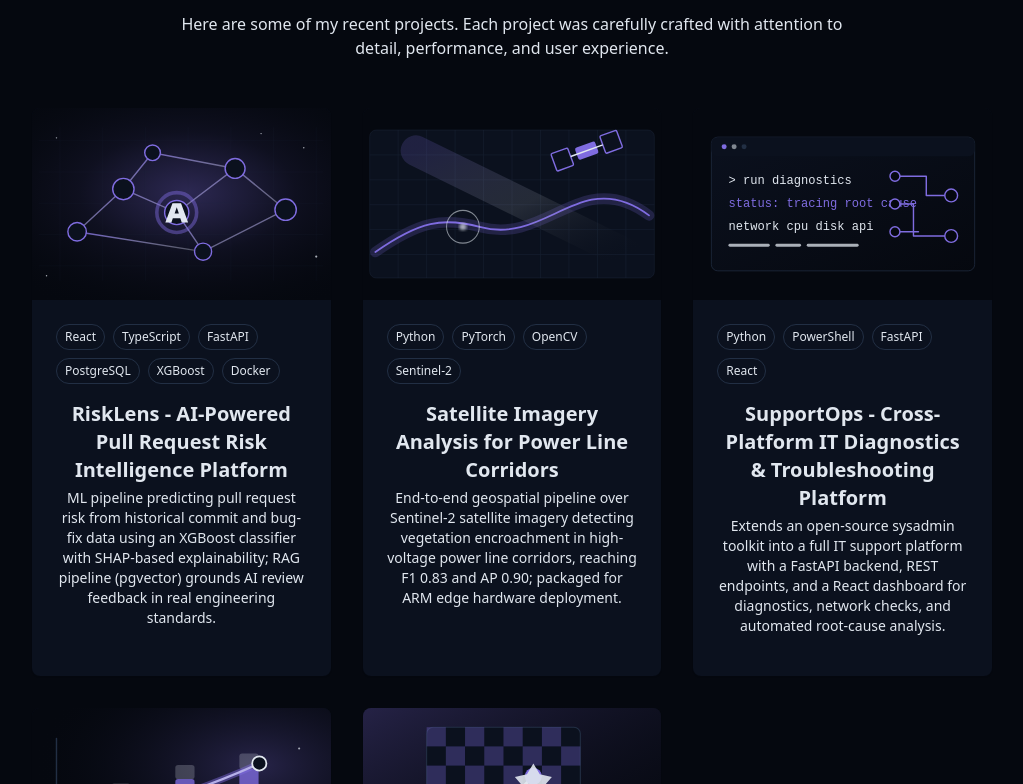
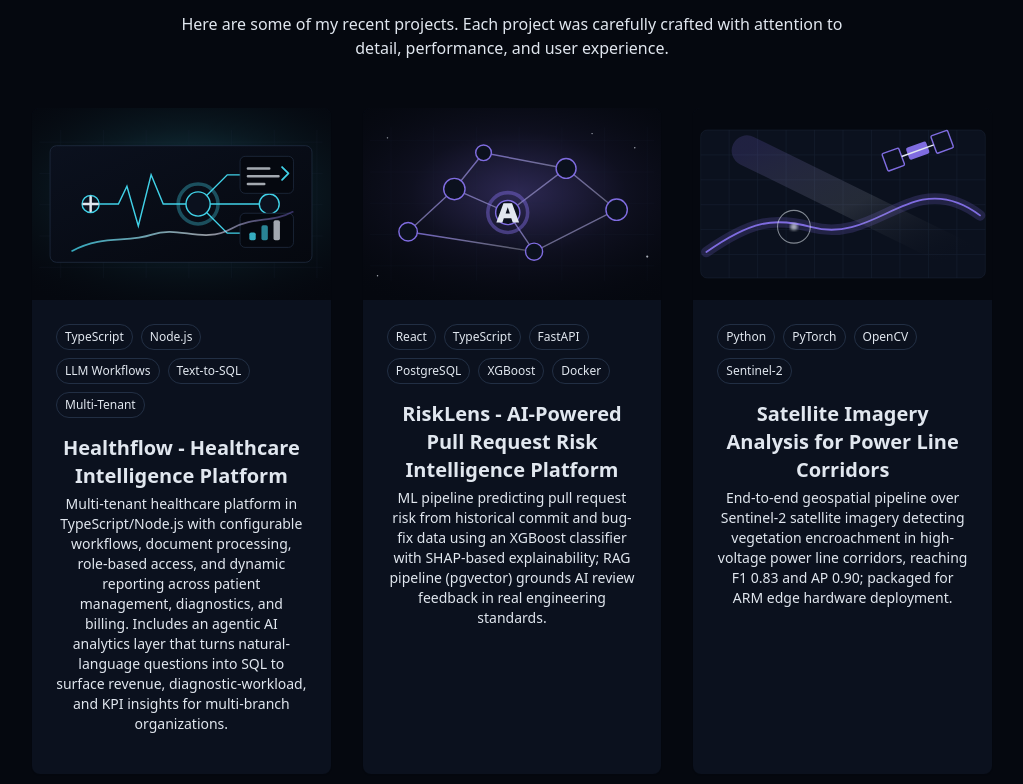
Before and after one commit to Joy0810/first-portfolio, a React (Vite) app: page /#/projects in a window 1280 px wide. Before the commit this address led to /. Shown: the part 3996-4780 px from the top of the page, without its empty margins (128-1151 px from the left). Built offline with nearby package versions, Linux system fonts and the light colour scheme.

Commit message:
Add Healthflow project card

```diff
--- a/src/components/ProjectsSection.jsx
+++ b/src/components/ProjectsSection.jsx
@@ -1,6 +1,15 @@
 import { ArrowRight, ExternalLink, Github } from "lucide-react";
 
 const projects = [
+  {
+    id: 6,
+    title: "Healthflow - Healthcare Intelligence Platform",
+    description:
+      "Multi-tenant healthcare platform in TypeScript/Node.js with configurable workflows, document processing, role-based access, and dynamic reporting across patient management, diagnostics, and billing. Includes an agentic AI analytics layer that turns natural-language questions into SQL to surface revenue, diagnostic-workload, and KPI insights for multi-branch organizations.",
+    image: "/projects/healthflow.svg",
+    tags: ["TypeScript", "Node.js", "LLM Workflows", "Text-to-SQL", "Multi-Tenant"],
+    githubUrl: "",
+  },
   {
     id: 1,
     title: "RiskLens - AI-Powered Pull Request Risk Intelligence Platform",
```
Also changed, not shown: public/projects/healthflow.svg (added).
